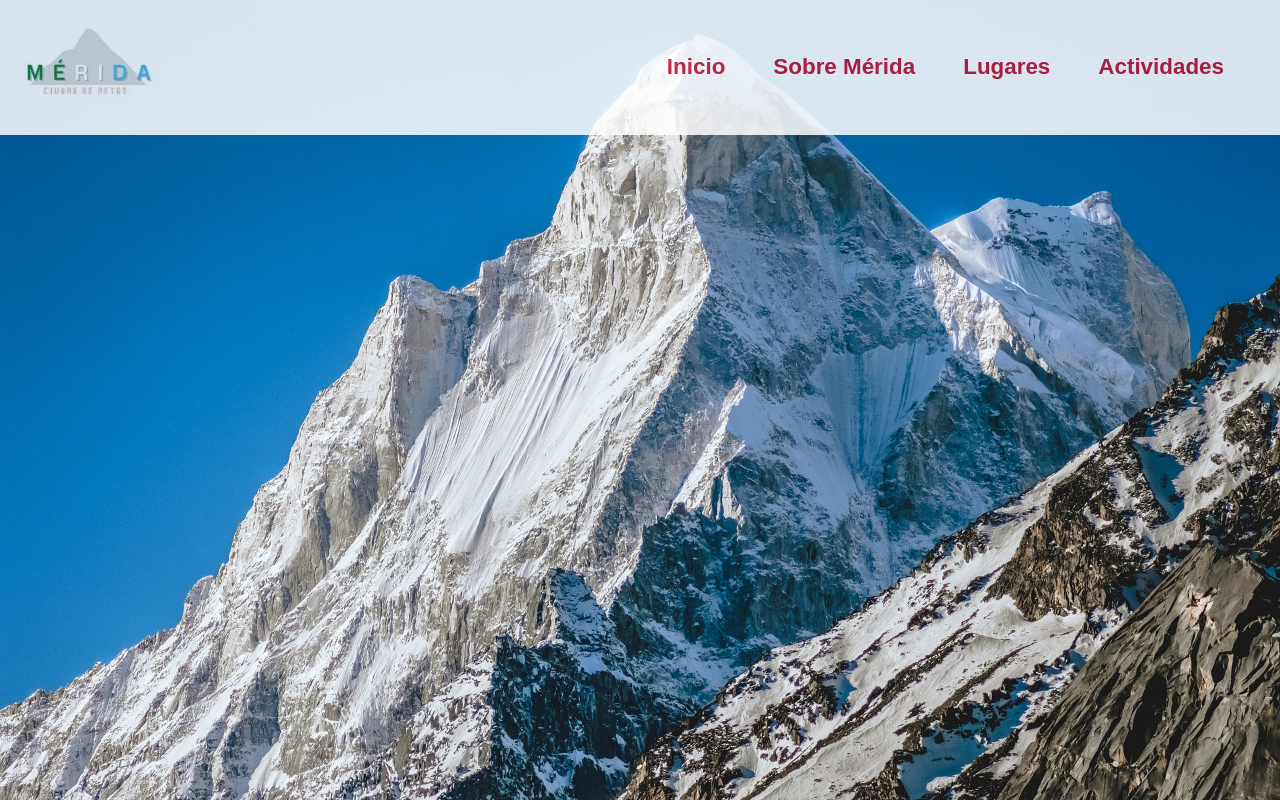
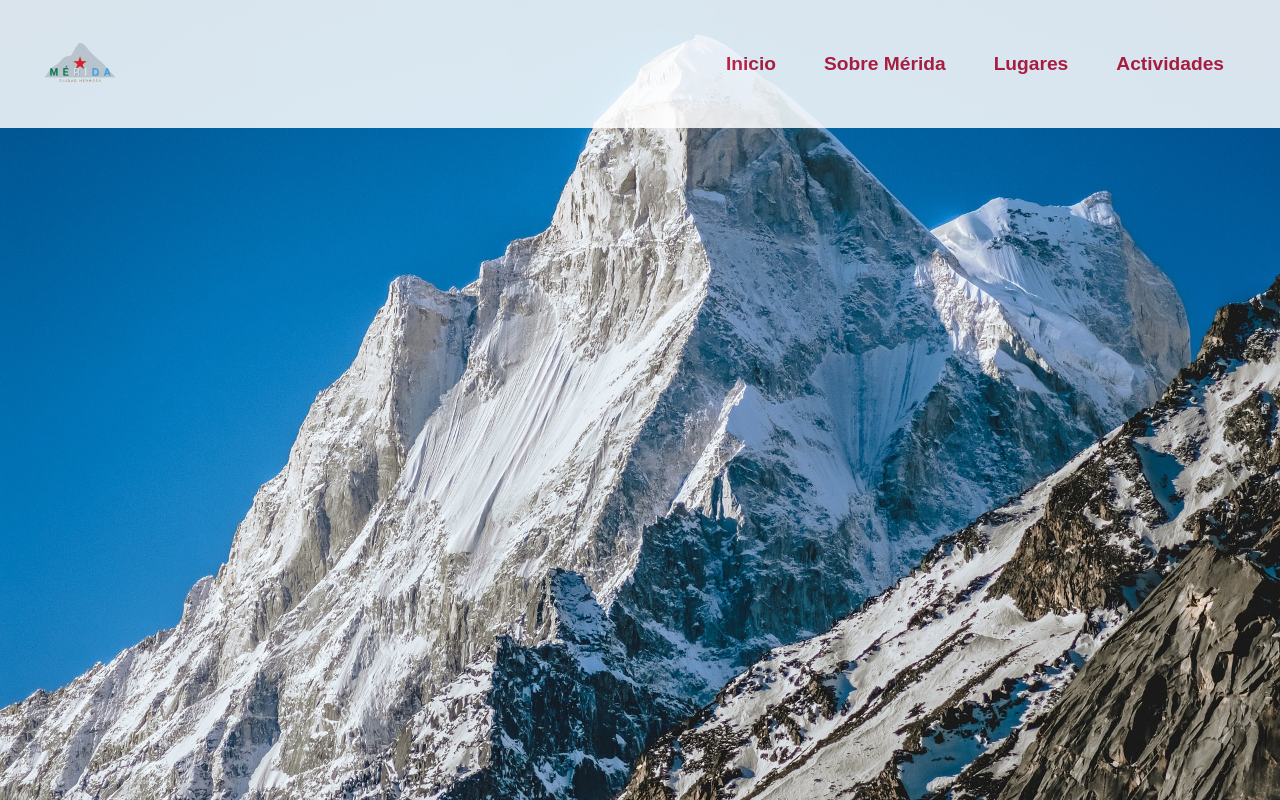
Before and after one commit to brimanz/Landing_M-rida, a React (Vite) app: page / in a window 1280 px wide. Built offline with nearby package versions, Linux system fonts and the light colour scheme.

Commit message:
fixing navbar styles

```diff
--- a/src/components/navbar/Navbar.css
+++ b/src/components/navbar/Navbar.css
@@ -4,7 +4,6 @@
 	justify-content: space-between;
 	align-items: center;
 	background-color: var(--color-white);
-	padding: 1rem 0;
 	opacity: 0.85;
 }
 
@@ -15,15 +14,12 @@
 }
 
 .app__navbar-logo img{
-	width: 9rem;
+	width: 8rem;
 	margin: 0 1rem;
 }
 
 .app__navbar-links{
-	flex: 1;
 	display: flex;
-	justify-content: end;
-	align-items: center;
 	list-style: none;
 	margin: 0 2rem;
 }
@@ -35,7 +31,7 @@
 .app__navbar-links li a{
 	text-decoration: none;
 	color: var(--color-red);
-	font-size: 1.4rem;
+	font-size: 1.2rem;
 	font-weight: bold;
 	font-family: sans-serif;
 }
@@ -61,7 +57,7 @@
 }
 
 .app__navbar-smallscreen_overlay .overlay__close{
-	font-size: 2.5rem;
+	font-size: 2.4rem;
 	color: var(--color-red);
 	cursor: pointer;
 	position: absolute;
@@ -79,20 +75,21 @@
 
 .app__navbar-smallscreen_links li{
 	margin: 1.5rem 0;
-	font-size: 1.5rem;
 	align-items: center;
 }
 
 .app__navbar-smallscreen_links li a{
 	text-decoration: none;
 	color: var(--color-red);
+	font-size: 1.2rem;
 }
 
 .app__navbar-smallscreen_links li a:hover{
 	color: var(--color-red2);
 }
 
-@media screen and (max-width: 2000px){
+
+@media screen and (min-width: 2000px){
 	.app__navbar-logo img{
 		width: 9rem;
 	}
@@ -117,3 +114,15 @@
 		width: 10rem;
 	}
 }
+
+@media screen and (max-width: 350px){
+	.app__navbar{
+		padding: 0.5rem;
+		display: flex;
+		flex-direction: column;
+	}
+
+	.app__navbar-logo img{
+		width: 5.5rem;
+	}
+}
--- a/src/components/navbar/Navbar.jsx
+++ b/src/components/navbar/Navbar.jsx
@@ -1,7 +1,7 @@
 import React, {useState} from 'react';
 import {BsFillGrid3X3GapFill, BsFillXCircleFill} from 'react-icons/bs';
 import './Navbar.css';
-import Logo from '../../assets/logo.jpg'
+import Logo from '../../assets/logo.png'
 
 
 const Navbar = () => {
@@ -34,7 +34,7 @@ const Navbar = () => {
       <div className="app__navbar-smallscreen">
         <BsFillGrid3X3GapFill
           color="#c31432"
-          fontSize={25}
+          fontSize={24}
           onClick={() => setToggleMenu(true)}
           cursor="pointer"
         />
```
Also changed, not shown: src/assets/logo.jpg (deleted), src/assets/logo.png (added).
